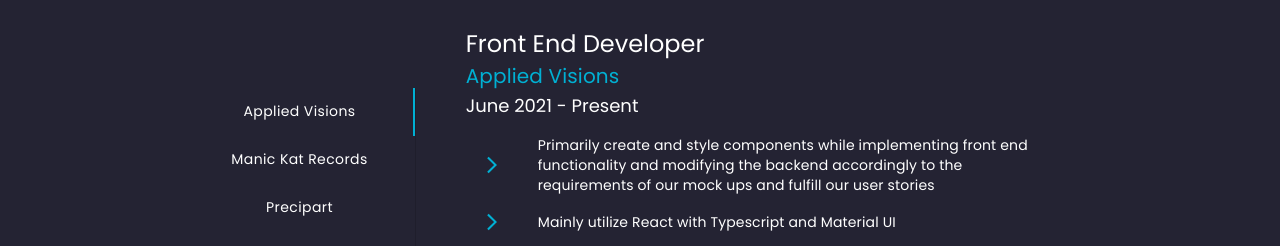
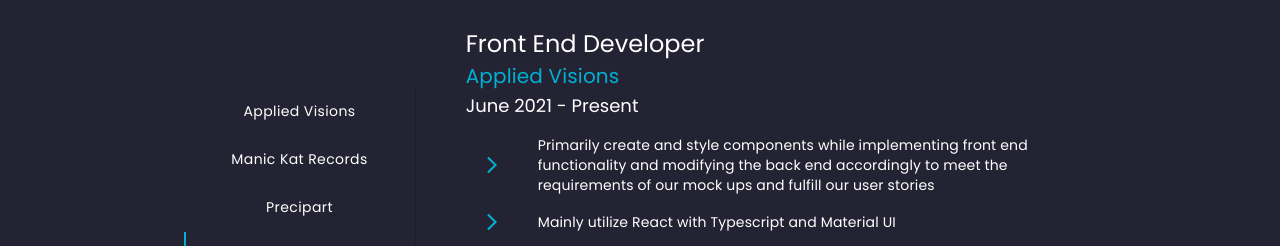
Before and after one commit to BryanBorge/portfolio-2.0, a React (Create React App) app: page / in a window 1280 px wide. Shown: the part 2380-2626 px from the top of the page. Built offline with nearby package versions, Linux system fonts and the light colour scheme.

Commit message:
fix typos

```diff
--- a/src/Pages/Experience.js
+++ b/src/Pages/Experience.js
@@ -71,7 +71,7 @@
           <Typography variant="p">June 2021 - Present</Typography>
           <List dense>
             <CustomListItem
-              text="Primarily create and style components while implementing front end functionality and modifying the backend accordingly to the requirements of our mock ups and fulfill our user stories"
+              text="Primarily create and style components while implementing front end functionality and modifying the back end accordingly to meet the requirements of our mock ups and fulfill our user stories"
               maxWidth="600px"
             />
             <CustomListItem text="Mainly utilize React with Typescript and Material UI" maxWidth="600px" />
```
